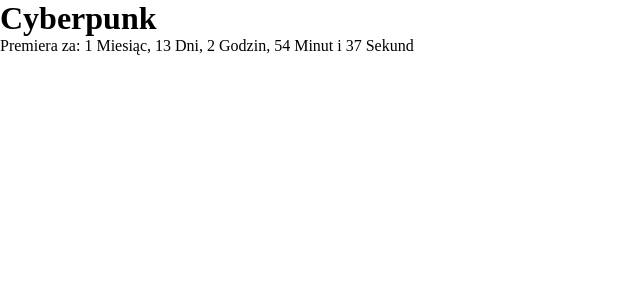
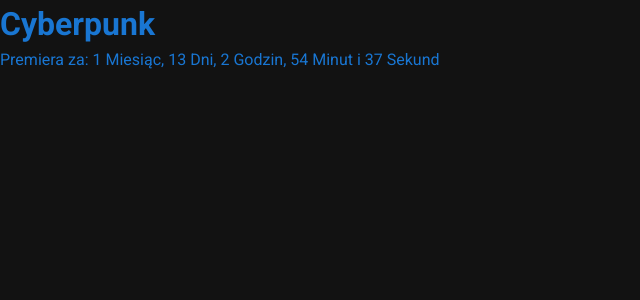
Before and after one commit to MoneyIgos/cyberpunk-release-date, a Nuxt app: page / in a window 1280 px wide. Shown: the top 300 px of the page, without its empty margins (0-640 px from the left). Built offline with nearby package versions, Linux system fonts and the light colour scheme.

Commit message:
Add vuetify config

```diff
--- a/pages/index.vue
+++ b/pages/index.vue
@@ -1,8 +1,10 @@
 <template>
-  <div class="home">
-    <h1>Cyberpunk</h1>
-    <p>{{ HowLongToRelease }}</p>
-  </div>
+  <v-app dark>
+    <v-content dark class="primary--text">
+      <h1>Cyberpunk</h1>
+      <p>{{ HowLongToRelease }}</p>
+    </v-content>
+  </v-app>
 </template>
 
 <script>
```
Also changed, not shown: plugins/vuetify.js (added, +14 -0 lines), assets/pobrany plik.jpg (deleted), 1 other file (tests, documents, lock files or other folders).
